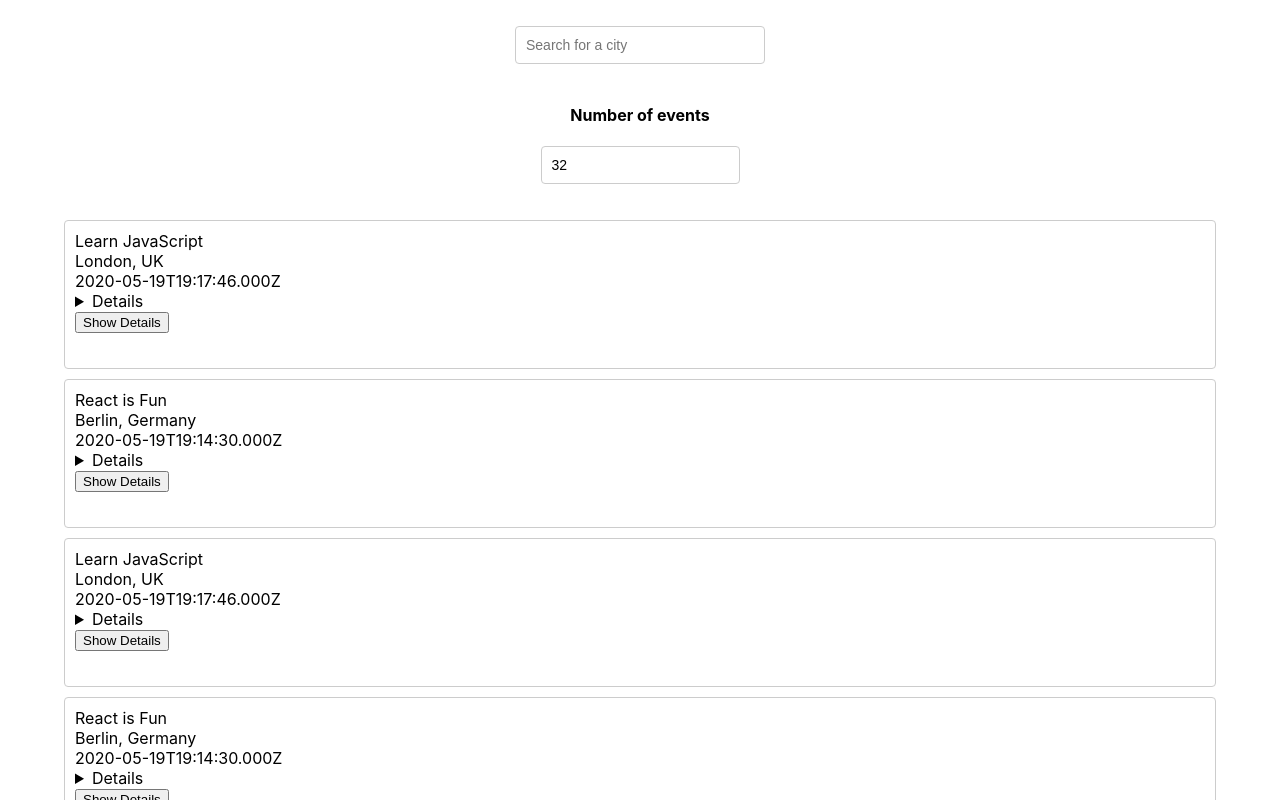
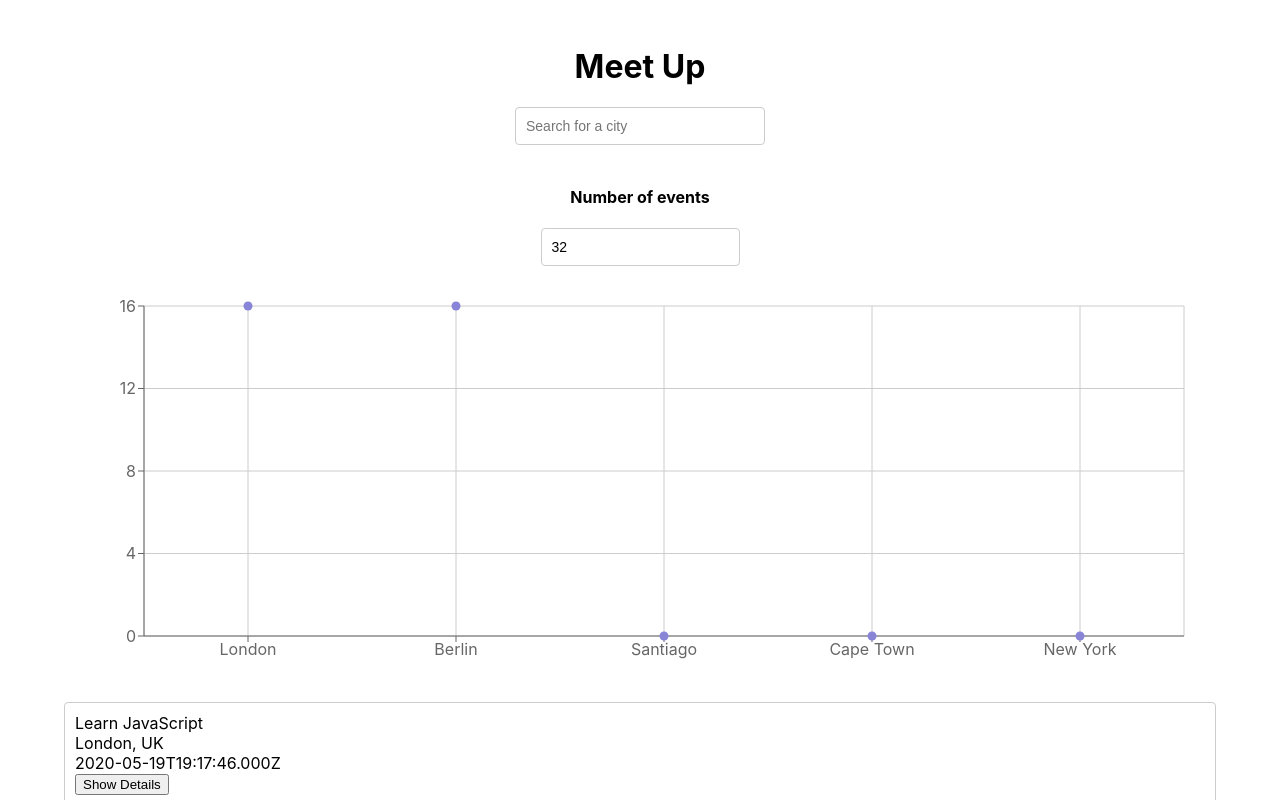
Before and after one commit to MitchellDLandau/meet-app, a React (Create React App) app: page / in a window 1280 px wide. Shown: the top 800 px of the page. Built offline with nearby package versions, Linux system fonts and the light colour scheme.

Commit message:
data analyzation
Added in a chart to analyze the data in the application

```diff
--- a/package.json
+++ b/package.json
@@ -11,6 +11,7 @@
     "react": "^18.2.0",
     "react-dom": "^18.2.0",
     "react-scripts": "5.0.1",
+    "recharts": "^2.10.1",
     "web-vitals": "^2.1.4",
     "workbox-background-sync": "^6.6.0",
     "workbox-broadcast-update": "^6.6.0",
--- a/src/App.css
+++ b/src/App.css
@@ -77,7 +77,7 @@
   position: relative;
 }
 
-.details-btn {
+.details-button {
   position: absolute;
   right: 5px;
   bottom: 5px;
--- a/src/App.js
+++ b/src/App.js
@@ -1,6 +1,7 @@
 import CitySearch from './components/CitySearch';
 import EventList from './components/EventList';
 import NumberOfEvents from './components/NumberOfEvents';
+import CityEventsChart from './components/CityEventsChart';
 import { useEffect, useState } from 'react';
 import { extractLocations, getEvents } from './api';
 import { InfoAlert, ErrorAlert } from './components/Alert';
@@ -29,6 +30,7 @@
 
   return (
     <div className="App">
+      <h1>Meet Up</h1>
       <div className="alerts-container">
         {infoAlert.length ? <InfoAlert text={infoAlert} /> : null}
         {errorAlert.length ? <ErrorAlert text={errorAlert} /> : null}
@@ -40,6 +42,9 @@
       <NumberOfEvents
         setCurrentNOE={setCurrentNOE}
         setErrorAlert={setErrorAlert} />
+      <CityEventsChart
+        allLocations={allLocations}
+        events={events} />
       <EventList events={events} />
     </div>
   );
--- /dev/null
+++ b/src/components/CityEventsChart.js
@@ -0,0 +1,47 @@
+import { useState, useEffect } from 'react';
+import {
+    ScatterChart,
+    Scatter,
+    XAxis, YAxis,
+    CartesianGrid,
+    Tooltip,
+    ResponsiveContainer
+} from 'recharts';
+
+const CityEventsChart = ({ events, allLocations }) => {
+    const [data, setData] = useState([]);
+
+    useEffect(() => {
+        setData(getData());
+    }, [`${events}`]);
+
+    const getData = () => {
+        const data = allLocations.map((location) => {
+            const count = events.filter((event) => event.location === location).length;
+            const city = location.split(', ')[0];
+            return { city, count };
+        })
+        return data;
+    };
+
+    return (
+        <ResponsiveContainer width="99%" height={400}>
+            <ScatterChart
+                margin={{
+                    top: 20,
+                    right: 20,
+                    bottom: 20,
+                    left: 20,
+                }}
+            >
+                <CartesianGrid />
+                <XAxis type="category" dataKey="city" name="City" />
+                <YAxis type="number" dataKey="count" name="Number of events" allowDecimals={false} />
+                <Tooltip cursor={{ strokeDasharray: '3 3' }} />
+                <Scatter name="A school" data={data} fill="#8884d8" />
+            </ScatterChart>
+        </ResponsiveContainer>
+    );
+}
+
+export default CityEventsChart;
--- a/src/components/event.js
+++ b/src/components/event.js
@@ -7,17 +7,12 @@
             <div>{event.summary}</div>
             <div>{event.location}</div>
             <div>{event.created}</div>
-            {showDetails ? (
-                <details open={true} className="details-shown">
+            {showDetails ?
+                (
+                    <div>
+                        <p className="details-shown">
                             {event.description}
-                </details>
-            ) : (
-                <details open={false} className="no-details details-button">
-                    {event.description}
-                </details>
-            )}
-            <div>
-                {showDetails ? (
+                        </p>
                         <button
                             onClick={() => {
                                 setShowDetails(false);
@@ -25,15 +20,17 @@
                         >
                             Hide Details
                         </button>
+                    </div>
                 ) : (
                     <button
+                        className="no-details"
                         onClick={() => {
                             setShowDetails(true);
                         }}>
                         Show Details
                     </button>
-                )}
-            </div>
+                )
+            }
         </li>
     );
 };
```
Also changed, not shown: 1 other file (tests, documents, lock files or other folders). Lines whose indentation alone changed are shown as unchanged.
